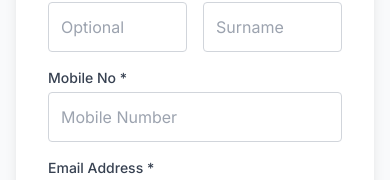
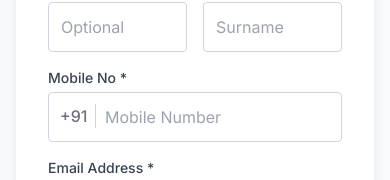
Before and after one commit to rosanmohan/My_Profile, a React (Vite) app in the folder frontend/: page /register in a window 390 px wide. Shown: the part 338-518 px from the top of the page. Built offline with nearby package versions, Linux system fonts and the light colour scheme; no server answers.

Commit message:
style: Fix email display and enforce +91 mobile prefix

```diff
--- a/frontend/src/pages/PublicProfile.tsx
+++ b/frontend/src/pages/PublicProfile.tsx
@@ -606,14 +606,18 @@ function PublicProfile() {
                         {isEditing ? (
                             <EditableText value={data.profile.email} onChange={(v) => updateProfile('email', v)} isEditing={true} />
                         ) : (
-                            <a href={`mailto:${data.profile.email}`} className="hover:underline truncate max-w-[150px]">
+                            <a href={`mailto:${data.profile.email}`} className="hover:underline">
                                 {data.profile.email}
                             </a>
                         )}
                     </div>
                     <div className="flex items-center gap-2 bg-indigo-50 border border-indigo-100 text-indigo-700 px-3 py-1.5 rounded-full text-xs font-medium hover:bg-indigo-100 transition-colors">
                         <Phone size={14} />
-                        <EditableText value={data.profile.phone} onChange={(v) => updateProfile('phone', v)} isEditing={isEditing} />
+                        <EditableText
+                            value={data.profile.phone ? (data.profile.phone.startsWith('+') ? data.profile.phone : `+91 ${data.profile.phone}`) : ''}
+                            onChange={(v) => updateProfile('phone', v)}
+                            isEditing={isEditing}
+                        />
                     </div>
                     <div className="flex items-center gap-2 bg-indigo-50 border border-indigo-100 text-indigo-700 px-3 py-1.5 rounded-full text-xs font-medium hover:bg-indigo-100 transition-colors">
                         <MapPin size={14} />
--- a/frontend/src/pages/Register.tsx
+++ b/frontend/src/pages/Register.tsx
@@ -55,7 +55,7 @@ const Register = () => {
                 first_name: firstName,
                 middle_name: middleName,
                 last_name: lastName,
-                mobile_no: mobileNo
+                mobile_no: `+91 ${mobileNo}`
             });
             login(res.data.access_token);
             navigate('/dashboard');
@@ -135,14 +135,23 @@ const Register = () => {
                         {/* Contact Section */}
                         <div>
                             <label className="block text-sm font-medium text-gray-700 mb-1">Mobile No *</label>
+                            <div className="relative">
+                                <span className="absolute left-3 top-3 text-gray-500 font-medium border-r border-gray-300 pr-2">+91</span>
                                 <input
                                     type="tel"
                                     placeholder="Mobile Number"
                                     value={mobileNo}
-                                onChange={e => setMobileNo(e.target.value)}
-                                className="w-full p-3 border border-gray-300 rounded focus:ring-2 focus:ring-blue-500 outline-none"
+                                    onChange={e => {
+                                        const re = /^[0-9\b]+$/;
+                                        if (e.target.value === '' || re.test(e.target.value)) {
+                                            setMobileNo(e.target.value)
+                                        }
+                                    }}
+                                    className="w-full p-3 pl-14 border border-gray-300 rounded focus:ring-2 focus:ring-blue-500 outline-none"
                                     required
+                                    maxLength={10}
                                 />
+                            </div>
                         </div>
 
                         <div>
```
Lines whose indentation alone changed are shown as unchanged.
